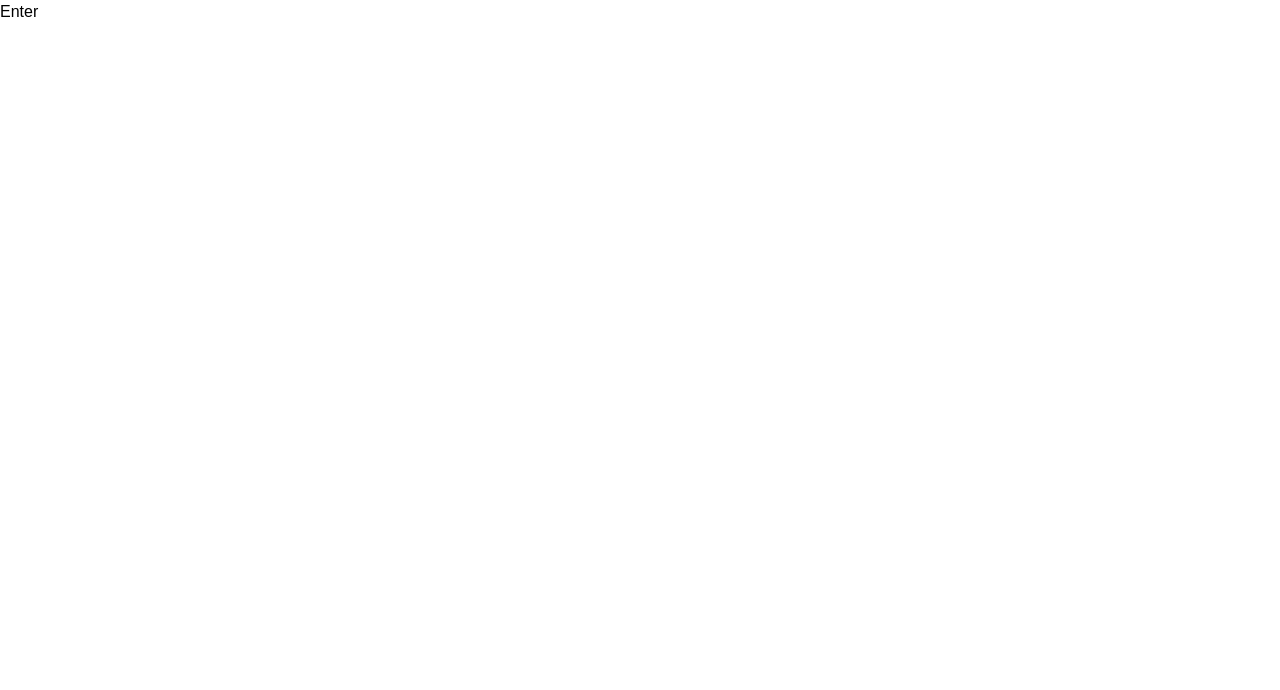
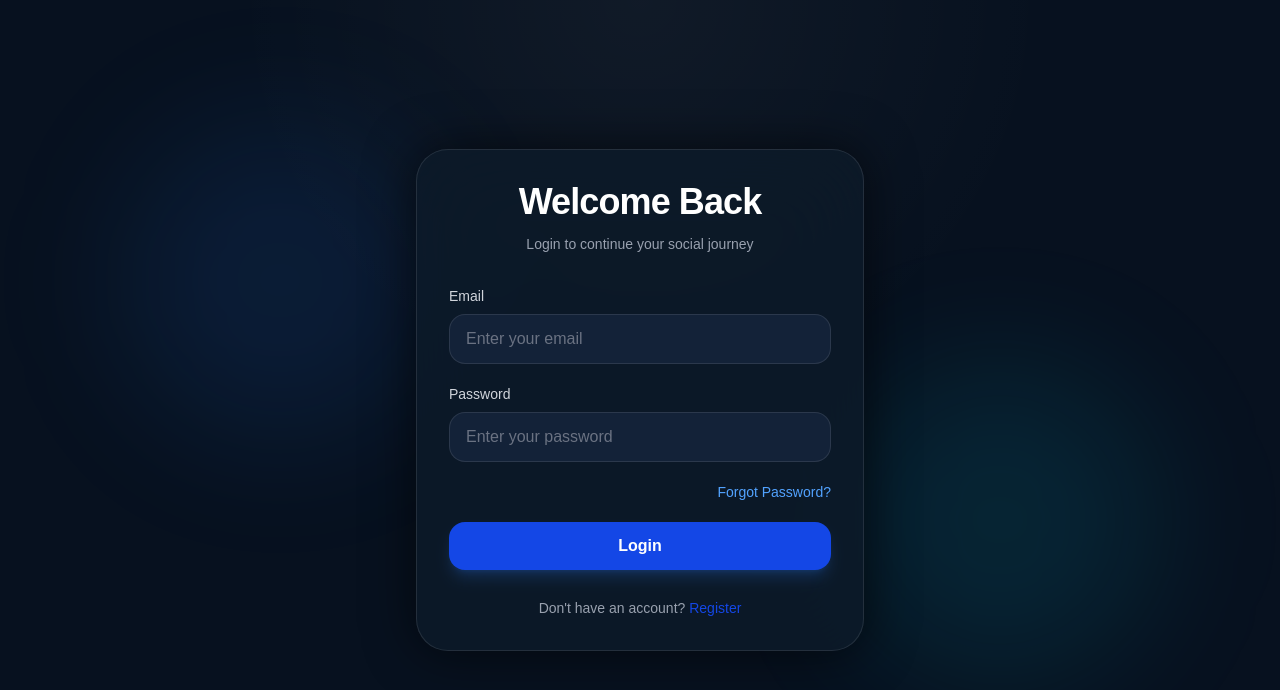
Before and after one commit to RanjanaRK/social-sync-engine-web, a React (Vite) app: page /login in a window 1280 px wide. Shown: the top 690 px of the page. Built offline with nearby package versions, Linux system fonts and the light colour scheme; a web font is replaced by a local one.

Commit message:
login completed

```diff
--- a/src/features/auth/hooks/useAuth.ts
+++ b/src/features/auth/hooks/useAuth.ts
@@ -1,6 +1,6 @@
-import { register } from "../service/auth.api";
+import { login, register } from "../service/auth.api";
 import { setUser } from "../state/auth.slice";
-import type { RegisterSchemaType } from "../utils/zodSchema";
+import type { LoginSchemaType, RegisterSchemaType } from "../utils/zodSchema";
 import { useDispatch } from "react-redux";
 
 export const useAuth = () => {
@@ -16,5 +16,15 @@ export const useAuth = () => {
     return response;
   };
 
-  return { handleRegister };
+  const handleLogin = async (lData: LoginSchemaType) => {
+    const response = await login(lData);
+
+    dispatch(setUser(response.user));
+
+    // console.log(dispatch(setUser(response.user)));
+
+    return response;
+  };
+
+  return { handleRegister, handleLogin };
 };
--- a/src/features/auth/pages/Login.tsx
+++ b/src/features/auth/pages/Login.tsx
@@ -1,5 +1,137 @@
+import { zodResolver } from "@hookform/resolvers/zod";
+import axios from "axios";
+import { useForm } from "react-hook-form";
+import { toast } from "sonner";
+import { Link, useNavigate } from "react-router";
+
+import { useAuth } from "../hooks/useAuth";
+import { loginSchema, type LoginSchemaType } from "../utils/zodSchema";
+
 const Login = () => {
-  return <>Enter</>;
+  const { handleLogin } = useAuth();
+
+  const navigate = useNavigate();
+
+  const {
+    register,
+    handleSubmit,
+    formState: { errors },
+  } = useForm<LoginSchemaType>({
+    resolver: zodResolver(loginSchema),
+    defaultValues: {
+      email: "",
+      password: "",
+    },
+  });
+
+  const handleSubmitForm = async (data: LoginSchemaType) => {
+    try {
+      const res = await handleLogin(data);
+
+      toast.success(res.message);
+
+      navigate("/");
+    } catch (error: any) {
+      if (axios.isAxiosError(error)) {
+        toast.error(error.response?.data.message);
+      }
+    }
+  };
+
+  return (
+    <div className="relative flex min-h-screen items-center justify-center overflow-hidden bg-[#07111f] px-4">
+      {/* Background Effects */}
+      <div className="absolute top-30 left-30 h-80 w-80 rounded-full bg-blue-500/10 blur-3xl"></div>
+
+      <div className="absolute right-30 bottom-30 h-80 w-80 rounded-full bg-cyan-400/10 blur-3xl"></div>
+
+      <div className="absolute inset-0 bg-[radial-gradient(circle_at_top,rgba(255,255,255,0.04),transparent_40%)]"></div>
+
+      {/* Login Card */}
+      <div className="relative z-10 w-full max-w-md">
+        <div className="rounded-4xl border border-white/10 bg-[#0d1b2a]/80 p-8 shadow-[0_0_50px_rgba(0,0,0,0.6)] backdrop-blur-2xl">
+          {/* Heading */}
+          <div className="mb-8 text-center">
+            <h1 className="text-4xl font-black tracking-tight text-white">
+              Welcome Back
+            </h1>
+
+            <p className="mt-3 text-sm text-gray-400">
+              Login to continue your social journey
+            </p>
+          </div>
+
+          {/* Form */}
+          <form className="space-y-5" onSubmit={handleSubmit(handleSubmitForm)}>
+            {/* Email */}
+            <div>
+              <label className="mb-2 block text-sm font-medium text-gray-300">
+                Email
+              </label>
+
+              <input
+                {...register("email")}
+                type="email"
+                placeholder="Enter your email"
+                className="w-full rounded-2xl border border-white/10 bg-[#132238] px-4 py-3 text-white transition-all duration-300 outline-none placeholder:text-gray-500 focus:border-blue-400/40 focus:bg-[#17283f]"
+              />
+
+              <p className="mt-1 text-sm text-red-400">
+                {errors.email?.message}
+              </p>
+            </div>
+
+            {/* Password */}
+            <div>
+              <label className="mb-2 block text-sm font-medium text-gray-300">
+                Password
+              </label>
+
+              <input
+                {...register("password")}
+                type="password"
+                placeholder="Enter your password"
+                className="w-full rounded-2xl border border-white/10 bg-[#132238] px-4 py-3 text-white transition-all duration-300 outline-none placeholder:text-gray-500 focus:border-blue-400/40 focus:bg-[#17283f]"
+              />
+
+              <p className="mt-1 text-sm text-red-400">
+                {errors.password?.message}
+              </p>
+            </div>
+
+            {/* Forgot Password */}
+            <div className="flex justify-end">
+              <button
+                type="button"
+                className="text-sm text-blue-400 transition hover:text-blue-300"
+              >
+                Forgot Password?
+              </button>
+            </div>
+
+            {/* Login Button */}
+            <button
+              type="submit"
+              className="w-full rounded-2xl bg-blue-700 py-3 font-bold text-white shadow-lg shadow-blue-500/20 transition-all duration-300 hover:bg-blue-500 hover:shadow-blue-500/40"
+            >
+              Login
+            </button>
+          </form>
+
+          {/* Footer */}
+          <p className="mt-7 text-center text-sm text-gray-400">
+            Don&apos;t have an account?{" "}
+            <Link
+              to={"/register"}
+              className="cursor-pointer text-blue-700 transition hover:text-blue-500"
+            >
+              Register
+            </Link>
+          </p>
+        </div>
+      </div>
+    </div>
+  );
 };
 
 export default Login;
--- a/src/features/auth/pages/Register.tsx
+++ b/src/features/auth/pages/Register.tsx
@@ -4,8 +4,10 @@ import { useForm } from "react-hook-form";
 import { toast } from "sonner";
 import { useAuth } from "../hooks/useAuth";
 import { registerSchema, type RegisterSchemaType } from "../utils/zodSchema";
+import { Link, useNavigate } from "react-router";
 const Register = () => {
   const { handleRegister } = useAuth();
+  const navigate = useNavigate();
 
   const {
     register,
@@ -21,6 +23,8 @@ const Register = () => {
       const res = await handleRegister(data);
 
       toast.success(res.message);
+
+      navigate("/");
     } catch (error: any) {
       if (axios.isAxiosError(error)) {
         toast.error(error.response?.data.message);
@@ -110,9 +114,12 @@ const Register = () => {
           {/* Footer */}
           <p className="mt-7 text-center text-sm text-gray-400">
             Already have an account?{" "}
-            <span className="cursor-pointer text-blue-700 transition hover:text-blue-500">
+            <Link
+              to={"/login"}
+              className="cursor-pointer text-blue-700 transition hover:text-blue-500"
+            >
               Login
-            </span>
+            </Link>
           </p>
         </div>
       </div>
--- a/src/features/auth/service/auth.api.ts
+++ b/src/features/auth/service/auth.api.ts
@@ -1,6 +1,6 @@
 import axios from "axios";
 import type { AuthResponse } from "../utils/authType";
-import type { RegisterSchemaType } from "../utils/zodSchema";
+import type { LoginSchemaType, RegisterSchemaType } from "../utils/zodSchema";
 
 const authApiInstance = axios.create({
   baseURL: "http://localhost:5000/api/auth",
@@ -14,3 +14,9 @@ export const register = async (
 
   return response.data;
 };
+
+export const login = async (ldata: LoginSchemaType): Promise<AuthResponse> => {
+  const response = await authApiInstance.post("/login", ldata);
+
+  return response.data;
+};
--- a/src/features/auth/utils/zodSchema.ts
+++ b/src/features/auth/utils/zodSchema.ts
@@ -8,4 +8,11 @@ export const registerSchema = z.object({
   password: z.string().min(6, "Password must be at least 6 characters"),
 });
 
+export const loginSchema = z.object({
+  email: z.string().email("Invalid email address"),
+
+  password: z.string().min(6, "Password must be at least 6 characters"),
+});
+
 export type RegisterSchemaType = z.infer<typeof registerSchema>;
+export type LoginSchemaType = z.infer<typeof loginSchema>;
```
